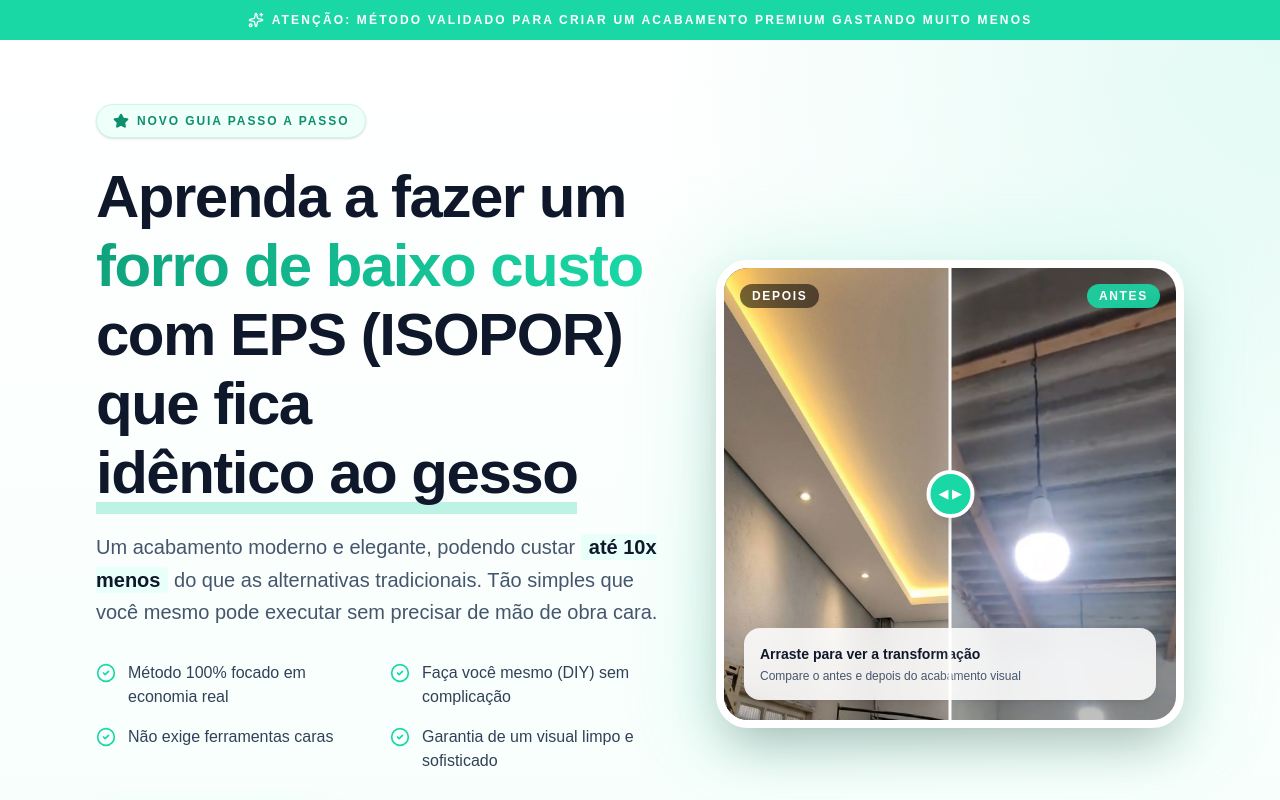
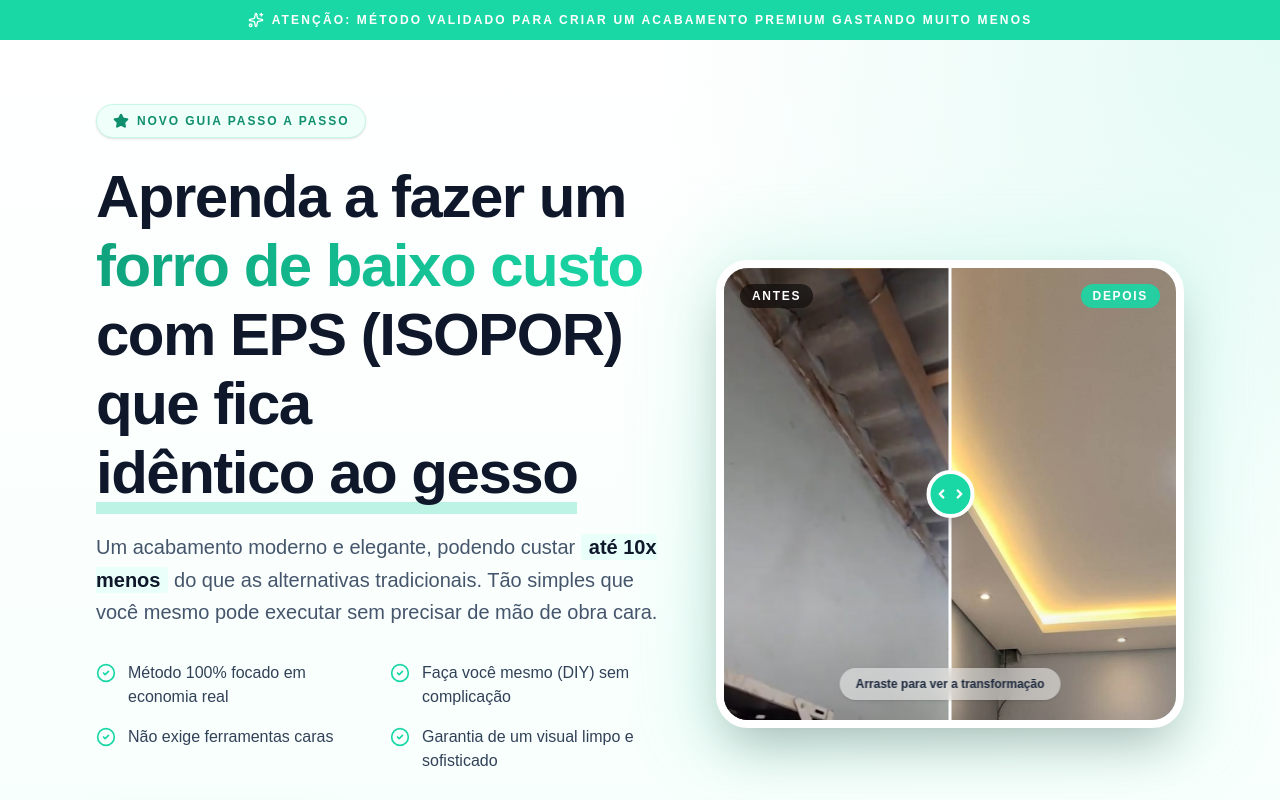
Before and after one commit to gregonocode/creative-nails, a Next.js app: page /forrobaixocusto in a window 1280 px wide. Shown: the top 800 px of the page. Built offline with nearby package versions, Linux system fonts and the light colour scheme.

Commit message:
parte otimizada

```diff
--- a/app/forrobaixocusto/_components/BeforeAfterSlider.tsx
+++ b/app/forrobaixocusto/_components/BeforeAfterSlider.tsx
@@ -1,7 +1,7 @@
 "use client";
 
 import Image from "next/image";
-import { useRef, useState } from "react";
+import { useState } from "react";
 
 type Props = {
   beforeSrc: string;
@@ -16,121 +16,82 @@ export default function BeforeAfterSlider({
   beforeLabel = "Antes",
   afterLabel = "Depois",
 }: Props) {
-  const containerRef = useRef<HTMLDivElement | null>(null);
   const [position, setPosition] = useState(50);
-  const [dragging, setDragging] = useState(false);
-
-  function updatePosition(clientX: number) {
-    const el = containerRef.current;
-    if (!el) return;
-
-    const rect = el.getBoundingClientRect();
-    const x = clientX - rect.left;
-    const percent = (x / rect.width) * 100;
-    const clamped = Math.max(0, Math.min(100, percent));
-    setPosition(clamped);
-  }
-
-  function handleMouseDown(e: React.MouseEvent<HTMLDivElement>) {
-    setDragging(true);
-    updatePosition(e.clientX);
-  }
-
-  function handleMouseMove(e: React.MouseEvent<HTMLDivElement>) {
-    if (!dragging) return;
-    updatePosition(e.clientX);
-  }
-
-  function handleMouseUp() {
-    setDragging(false);
-  }
-
-  function handleTouchStart(e: React.TouchEvent<HTMLDivElement>) {
-    setDragging(true);
-    updatePosition(e.touches[0].clientX);
-  }
-
-  function handleTouchMove(e: React.TouchEvent<HTMLDivElement>) {
-    updatePosition(e.touches[0].clientX);
-  }
-
-  function handleTouchEnd() {
-    setDragging(false);
-  }
 
   return (
-    <div
-      ref={containerRef}
-      className="relative aspect-[4/5] w-full overflow-hidden rounded-[32px] border-8 border-white bg-slate-200 shadow-2xl select-none lg:aspect-square"
-      onMouseDown={handleMouseDown}
-      onMouseMove={handleMouseMove}
-      onMouseUp={handleMouseUp}
-      onMouseLeave={handleMouseUp}
-      onTouchStart={handleTouchStart}
-      onTouchMove={handleTouchMove}
-      onTouchEnd={handleTouchEnd}
-    >
-      {/* Base - Depois */}
+    <div className="relative aspect-[4/5] w-full overflow-hidden rounded-[32px] border-8 border-white bg-slate-200 shadow-2xl lg:aspect-square">
+
+      {/* Imagem Base (Depois) - Fica no fundo */}
       <Image
-        src={beforeSrc}
-        alt="Depois"
+        src={afterSrc}
+        alt={afterLabel}
         fill
-        className="object-cover pointer-events-none"
+        className="pointer-events-none object-cover"
         priority
       />
 
-      {/* Camada - Antes */}
+      {/* Imagem Sobreposta (Antes) - Fica no topo sendo "cortada" pelo clip-path */}
       <div
-        className="absolute inset-0 overflow-hidden pointer-events-none"
-        style={{ width: `${position}%` }}
+        className="pointer-events-none absolute inset-0"
+        style={{ clipPath: `inset(0 ${100 - position}% 0 0)` }}
       >
-        <div className="relative h-full w-full">
         <Image
-            src={afterSrc}
-            alt="Antes"
+          src={beforeSrc}
+          alt={beforeLabel}
           fill
           className="object-cover"
           priority
         />
       </div>
-      </div>
+
+      {/* Input nativo invisível - A "Mágica" da performance leve */}
+      <input
+        type="range"
+        min="0"
+        max="100"
+        value={position}
+        onChange={(e) => setPosition(Number(e.target.value))}
+        className="absolute inset-0 z-30 h-full w-full cursor-ew-resize opacity-0"
+      />
 
       {/* Labels */}
-      <div className="absolute left-4 top-4 rounded-full bg-black/55 px-3 py-1 text-xs font-bold uppercase tracking-[0.14em] text-white backdrop-blur">
+      <div className="pointer-events-none absolute left-4 top-4 z-20 rounded-full bg-black/55 px-3 py-1 text-xs font-bold uppercase tracking-[0.14em] text-white backdrop-blur">
         {beforeLabel}
       </div>
 
-      <div className="absolute right-4 top-4 rounded-full bg-[#1ad7a6]/90 px-3 py-1 text-xs font-bold uppercase tracking-[0.14em] text-white backdrop-blur">
+      <div className="pointer-events-none absolute right-4 top-4 z-20 rounded-full bg-[#1ad7a6]/90 px-3 py-1 text-xs font-bold uppercase tracking-[0.14em] text-white backdrop-blur">
         {afterLabel}
       </div>
 
-      {/* Linha divisória */}
+      {/* Linha divisória e o botão central */}
       <div
-        className="absolute top-0 bottom-0 z-20"
+        className="pointer-events-none absolute bottom-0 top-0 z-20 w-[3px] bg-white shadow-[0_0_20px_rgba(255,255,255,0.8)]"
         style={{ left: `${position}%`, transform: "translateX(-50%)" }}
       >
-        <div className="relative h-full w-[3px] bg-white shadow-[0_0_20px_rgba(255,255,255,0.8)]">
         <div className="absolute left-1/2 top-1/2 flex h-12 w-12 -translate-x-1/2 -translate-y-1/2 items-center justify-center rounded-full border-4 border-white bg-[#1ad7a6] shadow-xl">
           <div className="flex items-center gap-1 text-white">
-              <span className="text-xs font-black">◀</span>
-              <span className="text-xs font-black">▶</span>
-            </div>
+            {/* Ícones SVG em vez de emojis */}
+            <svg width="14" height="14" viewBox="0 0 24 24" fill="none" stroke="currentColor" strokeWidth="4" strokeLinecap="round" strokeLinejoin="round">
+              <path d="m15 18-6-6 6-6"/>
+            </svg>
+            <svg width="14" height="14" viewBox="0 0 24 24" fill="none" stroke="currentColor" strokeWidth="4" strokeLinecap="round" strokeLinejoin="round">
+              <path d="m9 18 6-6-6-6"/>
+            </svg>
           </div>
         </div>
       </div>
 
-      {/* Gradiente */}
-      <div className="pointer-events-none absolute inset-x-0 bottom-0 h-28 bg-gradient-to-t from-black/25 to-transparent" />
+      {/* Gradiente Inferior */}
+      <div className="pointer-events-none absolute inset-x-0 bottom-0 z-10 h-28 bg-gradient-to-t from-black/25 to-transparent" />
 
-      {/* Texto inferior */}
-      <div className="pointer-events-none absolute bottom-5 left-5 right-5 rounded-2xl bg-white/88 p-4 backdrop-blur shadow-lg">
-        <p className="text-sm font-bold text-slate-900">
+
+      {/* Texto inferior (Modesto e em 1 linha) */}
+      <div className="pointer-events-none absolute bottom-5 left-1/2 z-20 -translate-x-1/2 whitespace-nowrap rounded-full bg-white/50 px-4 py-2 shadow-sm backdrop-blur">
+        <p className="text-xs font-bold text-slate-800">
           Arraste para ver a transformação
         </p>
-        <p className="mt-1 text-xs text-slate-600">
-          Compare o antes e depois do acabamento visual
-        </p>
       </div>
+
     </div>
   );
 }
--- a/app/forrobaixocusto/page.tsx
+++ b/app/forrobaixocusto/page.tsx
@@ -289,8 +289,8 @@ function handleGoToUpsell1490() {
   <BeforeAfterSlider
     beforeSrc="/forro/antes.jpg"
     afterSrc="/forro/depois.jpg"
-    beforeLabel="Depois"
-    afterLabel="Antes"
+    beforeLabel="Antes"
+    afterLabel="Depois"
 
 
   />
```
Lines whose indentation alone changed are shown as unchanged.
